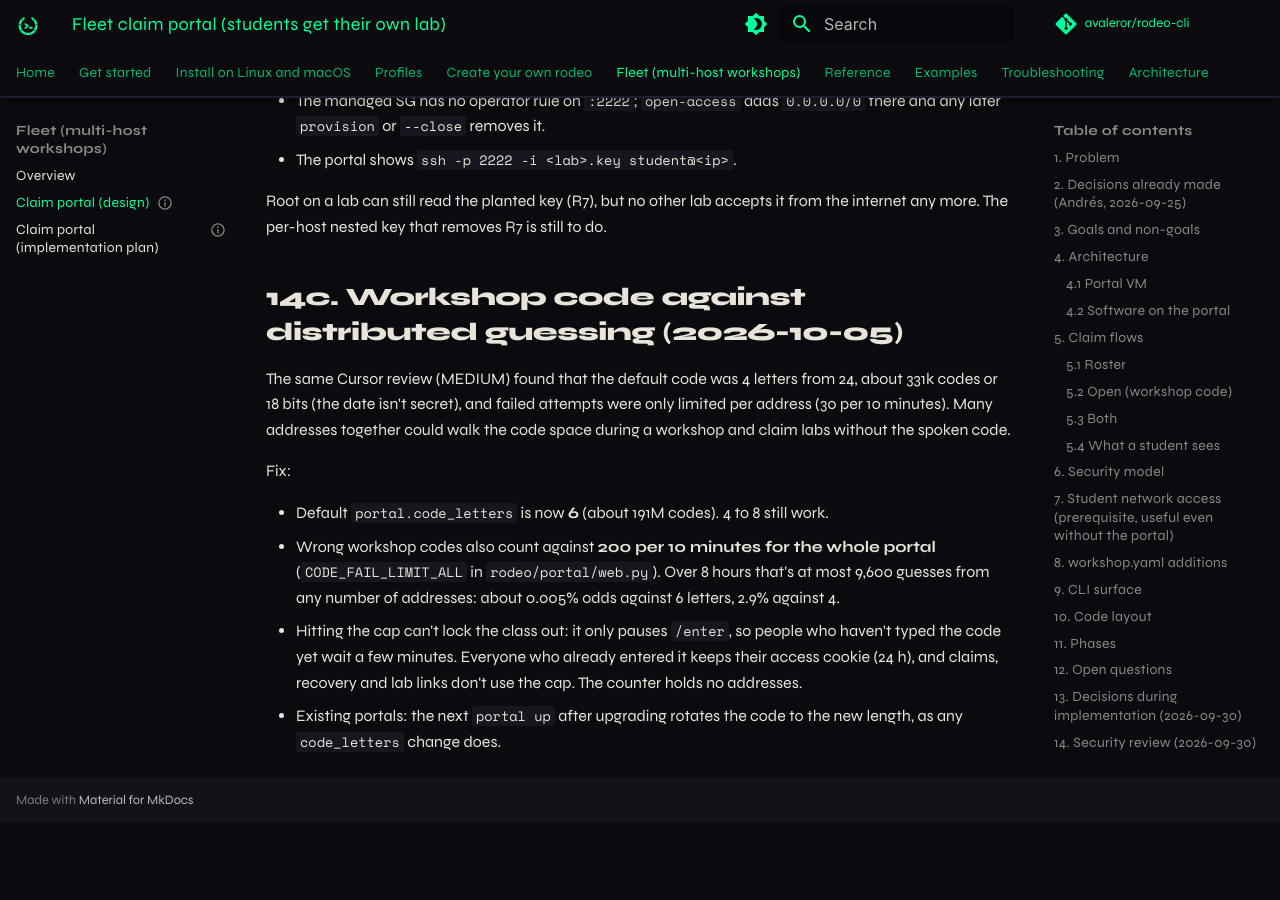
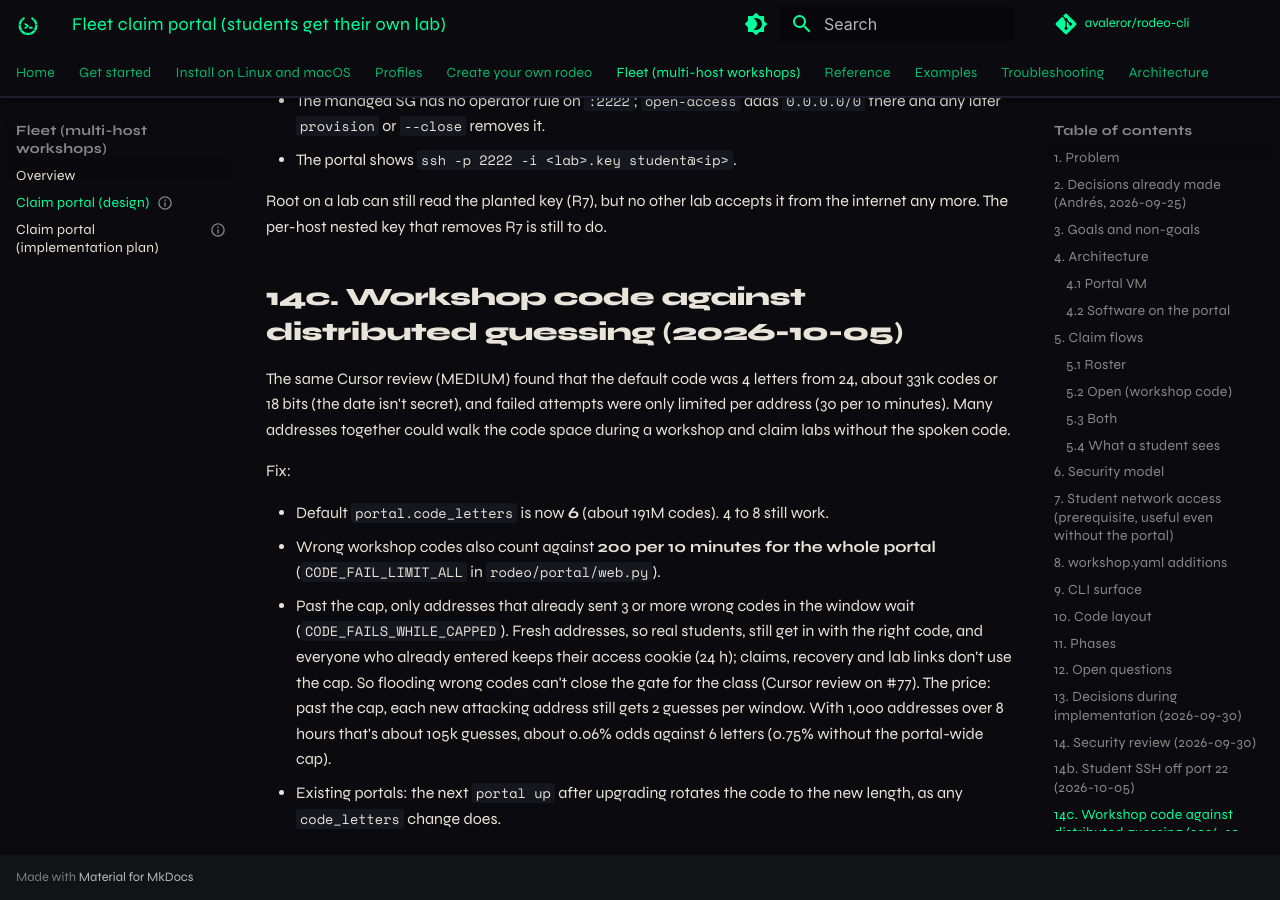
Before and after one commit to avaleror/rodeo-cli, an MkDocs documentation site: the page built from docs/claim-portal.md, in a window 1280 px wide and 900 px high, scrolled down 11753 px. Built offline with MkDocs 1.6.1 and Material for MkDocs 9.7.7, drawn with Linux system fonts in a browser that asks for light colours; comment, search, counter and statistics services are not loaded; before the commit the page ends 12576 px from its top, so only the background shows below that.

Commit message:
fix(portal): past the code cap, pause only addresses that sent wrong codes
The portal-wide cap paused /enter for everyone, so anyone could keep the
gate closed for newcomers by refilling it with wrong codes (Cursor review
on #77). Past the cap, only addresses with 3+ wrong codes in the window
wait; fresh addresses (real students) still get in with the right code.

```diff
--- a/docs/claim-portal.md
+++ b/docs/claim-portal.md
@@ -418,12 +418,14 @@
 
 - Default `portal.code_letters` is now **6** (about 191M codes). 4 to 8 still work.
 - Wrong workshop codes also count against **200 per 10 minutes for the whole portal**
-  (`CODE_FAIL_LIMIT_ALL` in `rodeo/portal/web.py`). Over 8 hours that's at most 9,600
-  guesses from any number of addresses: about 0.005% odds against 6 letters, 2.9%
-  against 4.
-- Hitting the cap can't lock the class out: it only pauses `/enter`, so people who
-  haven't typed the code yet wait a few minutes. Everyone who already entered it keeps
-  their access cookie (24 h), and claims, recovery and lab links don't use the cap.
-  The counter holds no addresses.
+  (`CODE_FAIL_LIMIT_ALL` in `rodeo/portal/web.py`).
+- Past the cap, only addresses that already sent 3 or more wrong codes in the window
+  wait (`CODE_FAILS_WHILE_CAPPED`). Fresh addresses, so real students, still get in
+  with the right code, and everyone who already entered keeps their access cookie
+  (24 h); claims, recovery and lab links don't use the cap. So flooding wrong codes
+  can't close the gate for the class (Cursor review on #77). The price: past the cap,
+  each new attacking address still gets 2 guesses per window. With 1,000 addresses
+  over 8 hours that's about 105k guesses, about 0.06% odds against 6 letters (0.75%
+  without the portal-wide cap).
 - Existing portals: the next `portal up` after upgrading rotates the code to the new
   length, as any `code_letters` change does.
```
Also changed, not shown: docs/fleet.md (+4 -5 lines), 2 other files.
